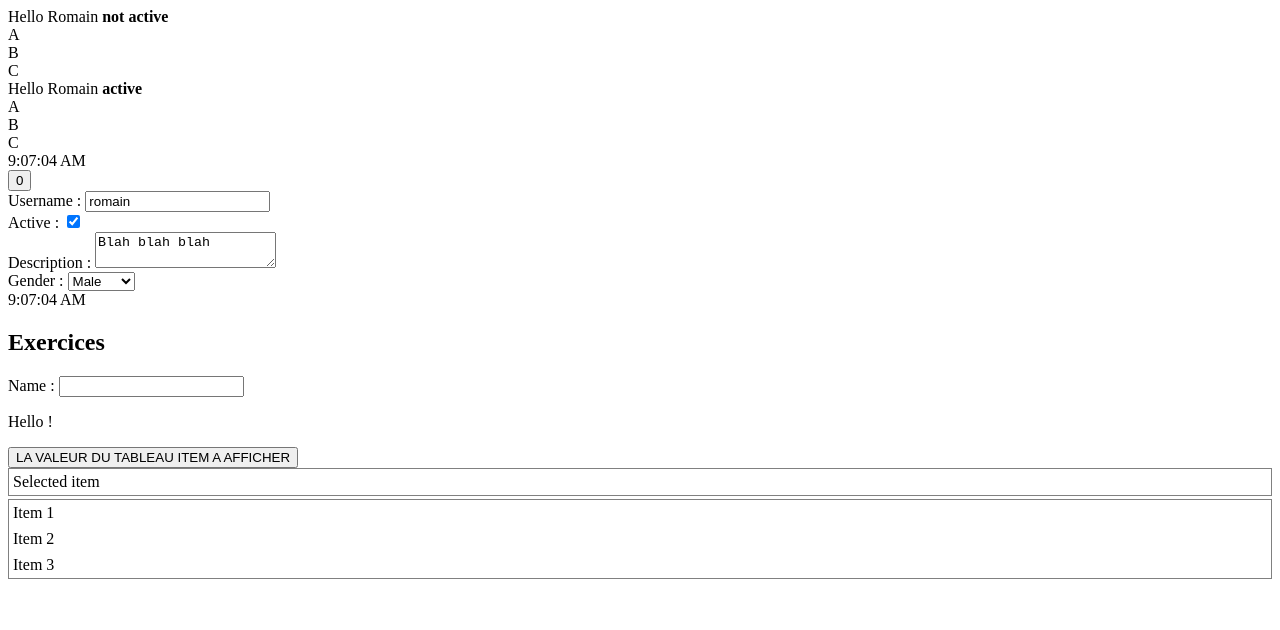
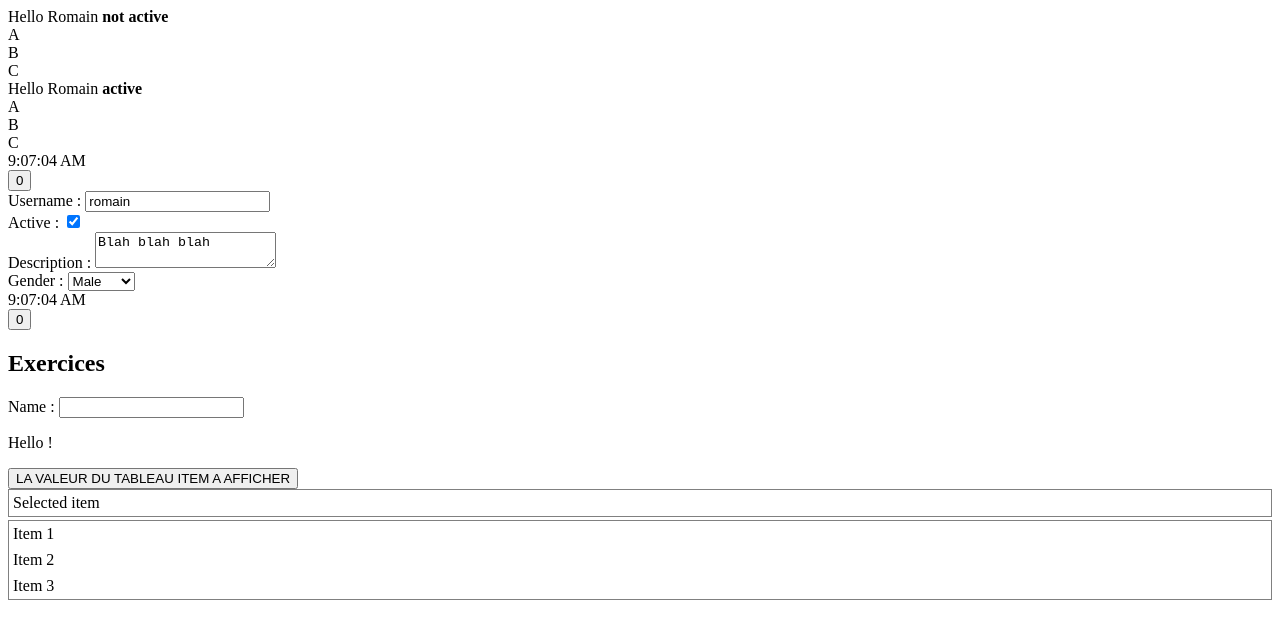
Before and after one commit to bioub/Formation_Web_Advanced_STMicroelectronics_2023_04, a React (Create React App) app in the folder hello-react/: page / in a window 1280 px wide. Shown: the top 630 px of the page. Built offline with nearby package versions, Linux system fonts and the light colour scheme.

Commit message:
Exemple listener

```diff
--- a/hello-react/src/App.tsx
+++ b/hello-react/src/App.tsx
@@ -1,6 +1,7 @@
 import Clock from './Clock';
 import ClockWidget from './ClockWidget';
 import Counter from './Counter';
+import CounterWidget from './CounterWidget';
 import Hello from './Hello';
 import MyForm from './MyForm';
 import Exercices from './exercices/Exercices';
@@ -15,6 +16,7 @@ function App() {
       <Counter />
       <MyForm />
       <ClockWidget />
+      <CounterWidget />
       <h2>Exercices</h2>
       <Exercices />
     </div>
--- /dev/null
+++ b/hello-react/src/CounterWidget.tsx
@@ -0,0 +1,30 @@
+import { Component, MouseEvent, ReactNode } from 'react';
+
+type Props = {}
+
+class CounterWidget extends Component {
+  state = {
+    count: 0,
+  };
+
+  // constructor(props: Props) {
+  //   super(props);
+  //   this.handleClick = this.handleClick.bind(this);
+  // }
+
+  handleClick = (event: MouseEvent<HTMLButtonElement>) => {
+    this.setState({
+      count: this.state.count + 1,
+    });
+  }
+
+  render(): ReactNode {
+    return (
+      <button className="CounterWidget" onClick={this.handleClick}>
+        {this.state.count}
+      </button>
+    );
+  }
+}
+
+export default CounterWidget;
```
